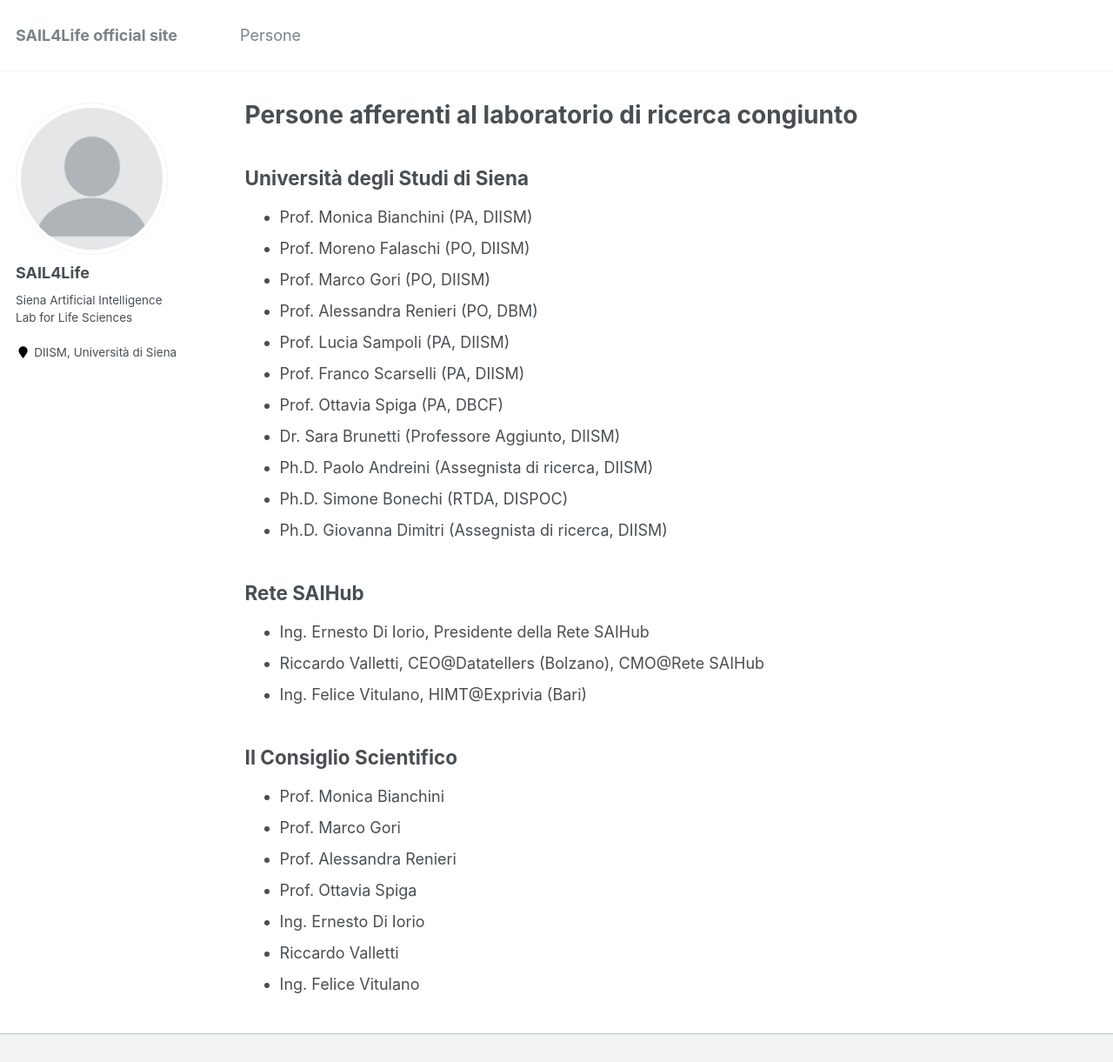
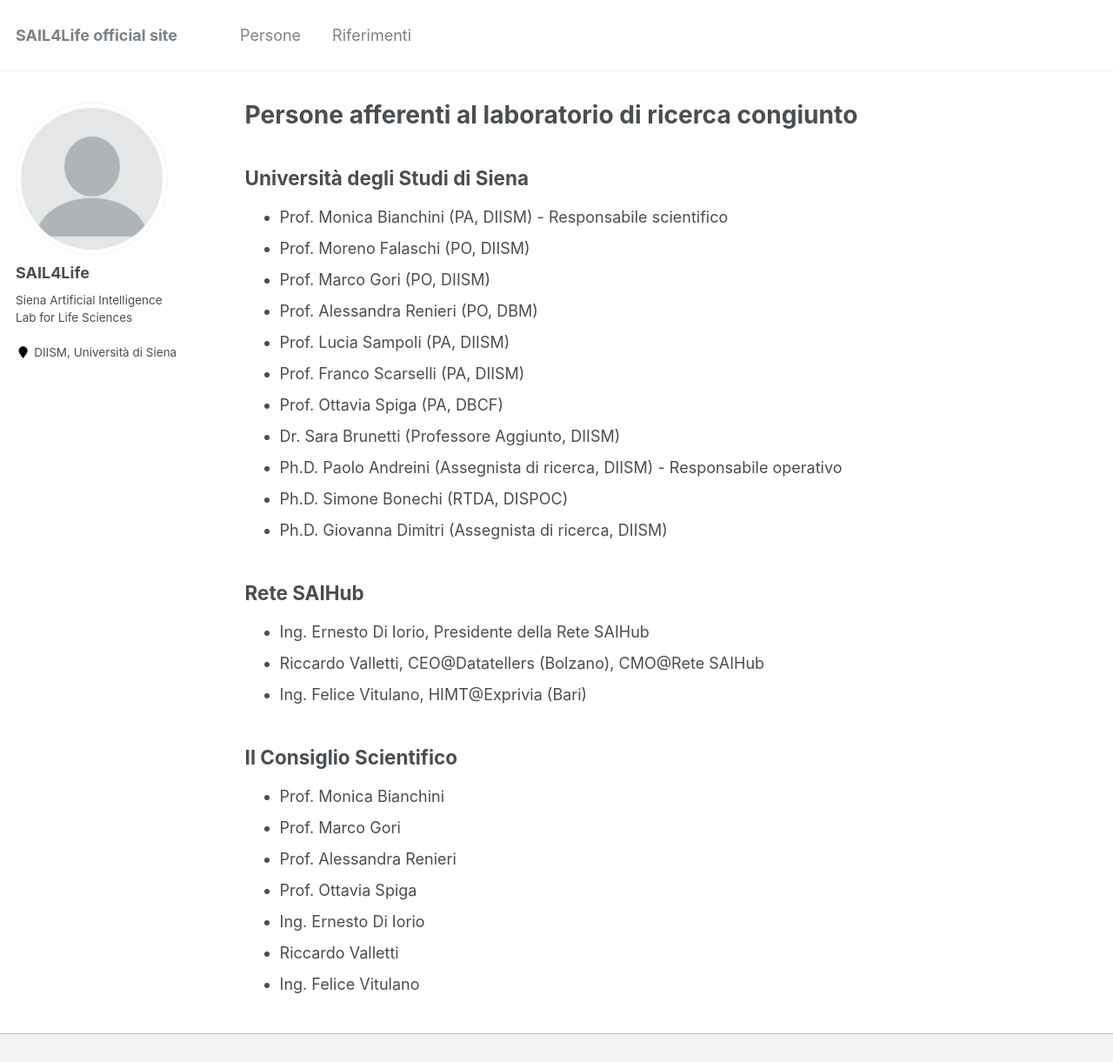
Before and after one commit to sail4life/sail4life.github.io, a Jekyll site: the page built from _pages/persone.md, in a window 1280 px wide and 1361 px high, cut to the strip 0-1221 px from the top of the window. Shown: the whole strip at 87% size. Built offline with Jekyll 4.4.1, drawn with Linux system fonts in a browser that asks for light colours.

Commit message:
add contact page

```diff
--- a/_data/navigation.yml
+++ b/_data/navigation.yml
@@ -18,5 +18,8 @@
   - title: "Persone"
     url: /persone/
 
+  - title: "Riferimenti"
+    url: /riferimenti/
+
   # - title: "Guide"
   #   url: /markdown/
--- a/_pages/persone.md
+++ b/_pages/persone.md
@@ -7,7 +7,7 @@
 ---
 ## Università degli Studi di Siena
 
-* Prof. Monica Bianchini (PA, DIISM)
+* Prof. Monica Bianchini (PA, DIISM) - Responsabile scientifico
 * Prof. Moreno Falaschi (PO, DIISM)
 * Prof. Marco Gori (PO, DIISM)
 * Prof. Alessandra Renieri (PO, DBM)
@@ -15,7 +15,7 @@
 * Prof. Franco Scarselli (PA, DIISM)
 * Prof. Ottavia Spiga (PA, DBCF)
 * Dr. Sara Brunetti (Professore Aggiunto, DIISM)
-* Ph.D. Paolo Andreini (Assegnista di ricerca, DIISM)
+* Ph.D. Paolo Andreini (Assegnista di ricerca, DIISM) - Responsabile operativo
 * Ph.D. Simone Bonechi (RTDA, DISPOC)
 * Ph.D. Giovanna Dimitri (Assegnista di ricerca, DIISM)
 
```
